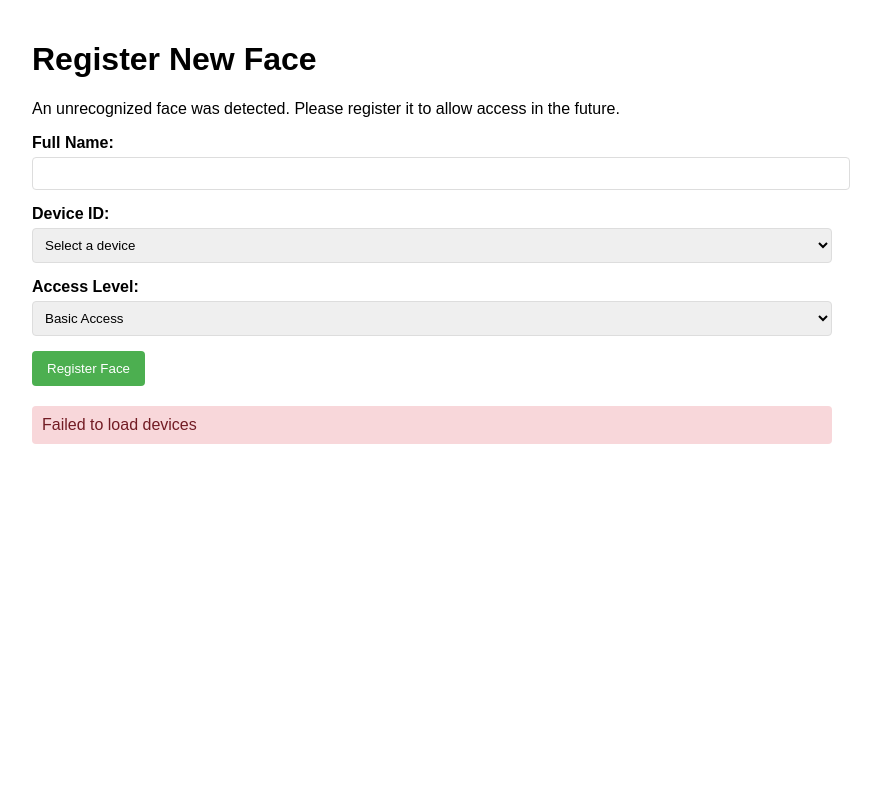
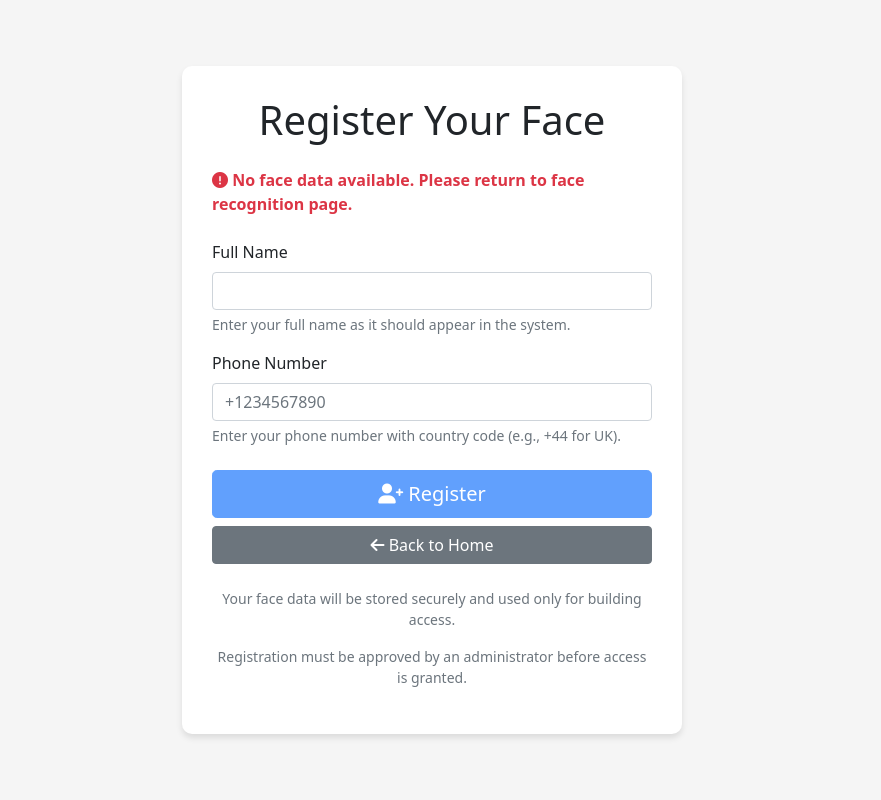
Before and after one commit to FizziMilk/IoT-Access-Control-System, a Flask app: page /register-face in a window 1280 px wide. Shown: the whole page, without its empty margins (208-1089 px from the left). Run offline with Flask 3, Linux system fonts and the light colour scheme; parts of the project's set-up code (start-up, migrations or seed data) failed here and were passed over.

Commit message:
Actually fixing registration(html)

```diff
--- a/RaspberryPi/templates/register_face.html
+++ b/RaspberryPi/templates/register_face.html
@@ -3,154 +3,86 @@
 <head>
     <meta charset="UTF-8">
     <meta name="viewport" content="width=device-width, initial-scale=1.0">
-    <title>Register New Face</title>
-    <link rel="stylesheet" href="{{ url_for('static', filename='css/style.css') }}">
-    <script src="https://code.jquery.com/jquery-3.6.0.min.js"></script>
+    <title>Register Face</title>
+    <link href="https://cdn.jsdelivr.net/npm/bootstrap@5.1.3/dist/css/bootstrap.min.css" rel="stylesheet">
+    <link rel="stylesheet" href="https://cdnjs.cloudflare.com/ajax/libs/font-awesome/6.0.0/css/all.min.css">
     <style>
         body {
-            font-family: Arial, sans-serif;
-            max-width: 800px;
-            margin: 0 auto;
-            padding: 20px;
+            min-height: 100vh;
+            display: flex;
+            align-items: center;
+            justify-content: center;
+            background-color: #f5f5f5;
         }
-        .form-group {
+        .container {
+            max-width: 500px;
+            padding: 30px;
+            background-color: white;
+            border-radius: 10px;
+            box-shadow: 0 4px 6px rgba(0,0,0,0.1);
+        }
+        .face-data-available {
+            color: #28a745;
+            font-weight: bold;
             margin-bottom: 15px;
         }
-        label {
-            display: block;
-            margin-bottom: 5px;
+        .face-data-unavailable {
+            color: #dc3545;
             font-weight: bold;
-        }
-        input[type="text"], select {
-            width: 100%;
-            padding: 8px;
-            border: 1px solid #ddd;
-            border-radius: 4px;
-        }
-        button {
-            background-color: #4CAF50;
-            color: white;
-            padding: 10px 15px;
-            border: none;
-            border-radius: 4px;
-            cursor: pointer;
-        }
-        button:hover {
-            background-color: #45a049;
-        }
-        .status {
-            margin-top: 20px;
-            padding: 10px;
-            border-radius: 4px;
-        }
-        .success {
-            background-color: #d4edda;
-            color: #155724;
-        }
-        .error {
-            background-color: #f8d7da;
-            color: #721c24;
+            margin-bottom: 15px;
         }
     </style>
 </head>
 <body>
-    <h1>Register New Face</h1>
-    <p>An unrecognized face was detected. Please register it to allow access in the future.</p>
+    <div class="container">
+        <h1 class="mb-4 text-center">Register Your Face</h1>
 
-    <div id="registration-form">
-        <div class="form-group">
-            <label for="name">Full Name:</label>
-            <input type="text" id="name" name="name" required>
+        {% with messages = get_flashed_messages(with_categories=true) %}
+            {% if messages %}
+                {% for category, message in messages %}
+                    <div class="alert alert-{{ category }}">{{ message }}</div>
+                {% endfor %}
+            {% endif %}
+        {% endwith %}
+
+        {% if encoding_available %}
+        <div class="face-data-available mb-4">
+            <i class="fas fa-check-circle"></i> Face data is available. Please complete your registration.
         </div>
+        {% else %}
+        <div class="face-data-unavailable mb-4">
+            <i class="fas fa-exclamation-circle"></i> No face data available. Please return to face recognition page.
+        </div>
+        {% endif %}
 
-        <div class="form-group">
-            <label for="device_id">Device ID:</label>
-            <select id="device_id" name="device_id" required>
-                <option value="">Select a device</option>
-                <!-- Devices will be loaded from API -->
-            </select>
+        <form method="POST" action="{{ url_for('register_face') }}">
+            <div class="mb-3">
+                <label for="name" class="form-label">Full Name</label>
+                <input type="text" class="form-control" id="name" name="name" required>
+                <div class="form-text">Enter your full name as it should appear in the system.</div>
+            </div>
+
+            <div class="mb-3">
+                <label for="phone_number" class="form-label">Phone Number</label>
+                <input type="tel" class="form-control" id="phone_number" name="phone_number"
+                       placeholder="+1234567890" required>
+                <div class="form-text">Enter your phone number with country code (e.g., +44 for UK).</div>
+            </div>
+
+            <div class="d-grid gap-2 mt-4">
+                <button type="submit" class="btn btn-primary btn-lg" {% if not encoding_available %}disabled{% endif %}>
+                    <i class="fas fa-user-plus"></i> Register
+                </button>
+                <a href="{{ url_for('index') }}" class="btn btn-secondary">
+                    <i class="fas fa-arrow-left"></i> Back to Home
+                </a>
+            </div>
+        </form>
+
+        <div class="mt-4 text-center text-muted small">
+            <p>Your face data will be stored securely and used only for building access.</p>
+            <p>Registration must be approved by an administrator before access is granted.</p>
         </div>
-
-        <div class="form-group">
-            <label for="access_level">Access Level:</label>
-            <select id="access_level" name="access_level" required>
-                <option value="1">Basic Access</option>
-                <option value="2">Standard Access</option>
-                <option value="3">Admin Access</option>
-            </select>
-        </div>
-
-        <button id="register-btn">Register Face</button>
     </div>
-
-    <div id="status" class="status" style="display: none;"></div>
-
-    <script>
-        $(document).ready(function() {
-            // Load devices from API
-            $.ajax({
-                url: "/api/devices",
-                method: "GET",
-                success: function(response) {
-                    if (response.success && response.devices) {
-                        var deviceSelect = $("#device_id");
-                        response.devices.forEach(function(device) {
-                            deviceSelect.append(
-                                `<option value="${device.id}">${device.name}</option>`
-                            );
-                        });
-                    }
-                },
-                error: function() {
-                    showStatus("Failed to load devices", false);
-                }
-            });
-
-            // Handle registration form submission
-            $("#register-btn").click(function() {
-                var name = $("#name").val();
-                var device_id = $("#device_id").val();
-                var access_level = $("#access_level").val();
-
-                if (!name || !device_id) {
-                    showStatus("Please fill in all required fields", false);
-                    return;
-                }
-
-                // Submit registration data
-                $.ajax({
-                    url: "/register-face",
-                    method: "POST",
-                    contentType: "application/json",
-                    data: JSON.stringify({
-                        name: name,
-                        device_id: device_id,
-                        access_level: access_level
-                    }),
-                    success: function(response) {
-                        if (response.success) {
-                            showStatus("Face registered successfully!", true);
-                            setTimeout(function() {
-                                window.location.href = "/";
-                            }, 2000);
-                        } else {
-                            showStatus("Registration failed: " + response.error, false);
-                        }
-                    },
-                    error: function() {
-                        showStatus("Failed to communicate with server", false);
-                    }
-                });
-            });
-
-            function showStatus(message, isSuccess) {
-                var statusDiv = $("#status");
-                statusDiv.removeClass("success error");
-                statusDiv.addClass(isSuccess ? "success" : "error");
-                statusDiv.text(message);
-                statusDiv.show();
-            }
-        });
-    </script>
 </body>
 </html>
```
